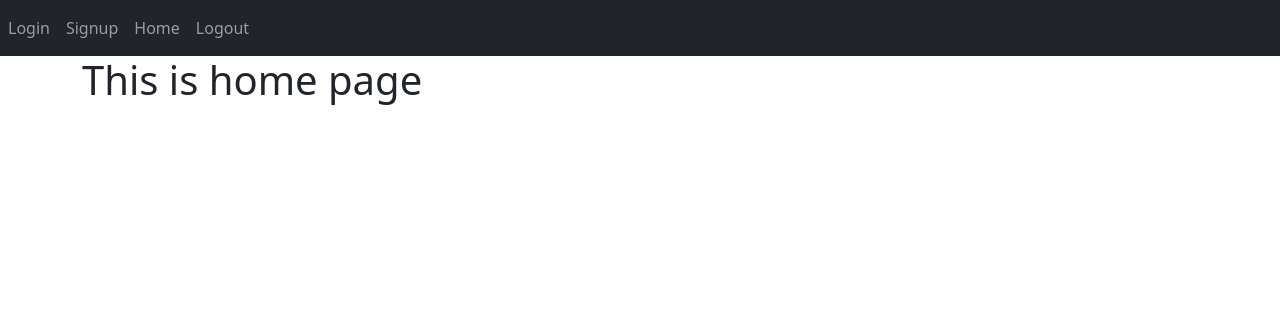
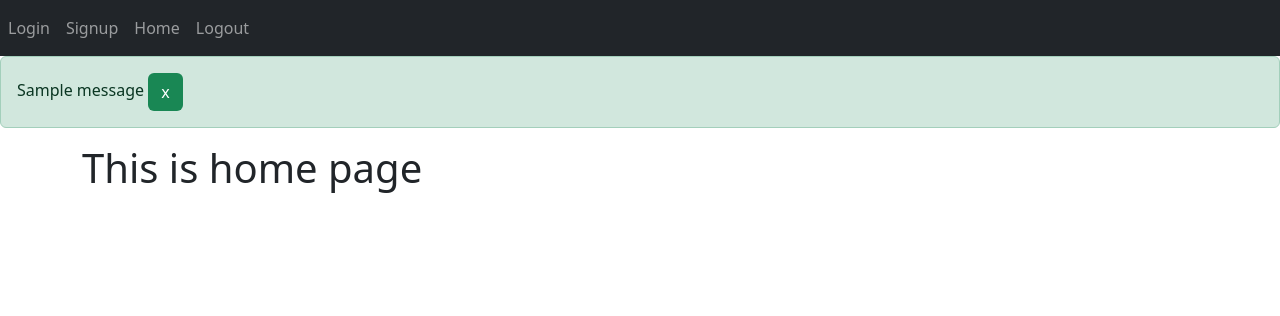
Before and after one commit to brandalx/FlaskPythonRESTAPISERVER, a Flask app: page / in a window 1280 px wide. Shown: the top 316 px of the page. Run offline with Flask 3, Linux system fonts and the light colour scheme; one stand-in notice (Sample message) is shown; some libraries are stand-ins or nearby versions.

Commit message:
feat:handling error/ succues message with flash

```diff
--- a/website/templates/base.html
+++ b/website/templates/base.html
@@ -34,6 +34,32 @@
           </div>
         </div>
       </nav>
+      {% with messages = get_flashed_messages(with_categories=true) %} {% if
+      messages %} {% for category, message in messages %} {% if category ==
+      "error" %}
+      <div class="alert alert-danger" alert-dismissable fade show role="alert">
+        {{message}}
+        <button
+          type="button"
+          class="btn text-white bg-danger close"
+          data-dismiss="alert"
+        >
+          <span aria-hidden="true">x</span>
+        </button>
+      </div>
+      {% else %}
+      <div class="alert alert-success" alert-dismissable fade show role="alert">
+        {{message}}
+        <button
+          type="button"
+          class="btn text-white bg-success close"
+          data-dismiss="alert"
+        >
+          <span aria-hidden="true">x</span>
+        </button>
+      </div>
+      {% endif %} {% endfor %} {% endif %} {% endwith %}
+
       <div class="container">{%block content%} {%endblock%}</div>
       <script
         src="https://code.jquery.com/jquery-3.2.1.slim.min.js"
```
Also changed, not shown: main.py (line endings or trailing spaces).
